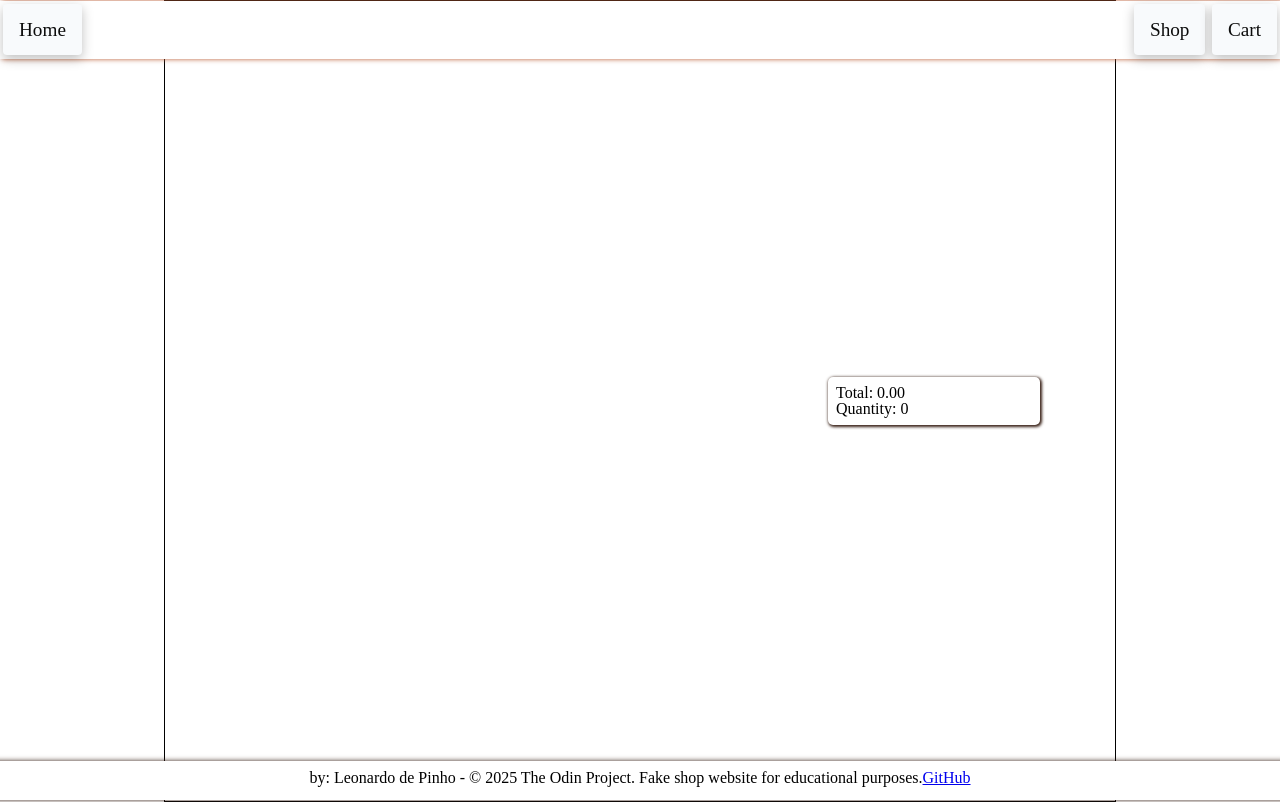
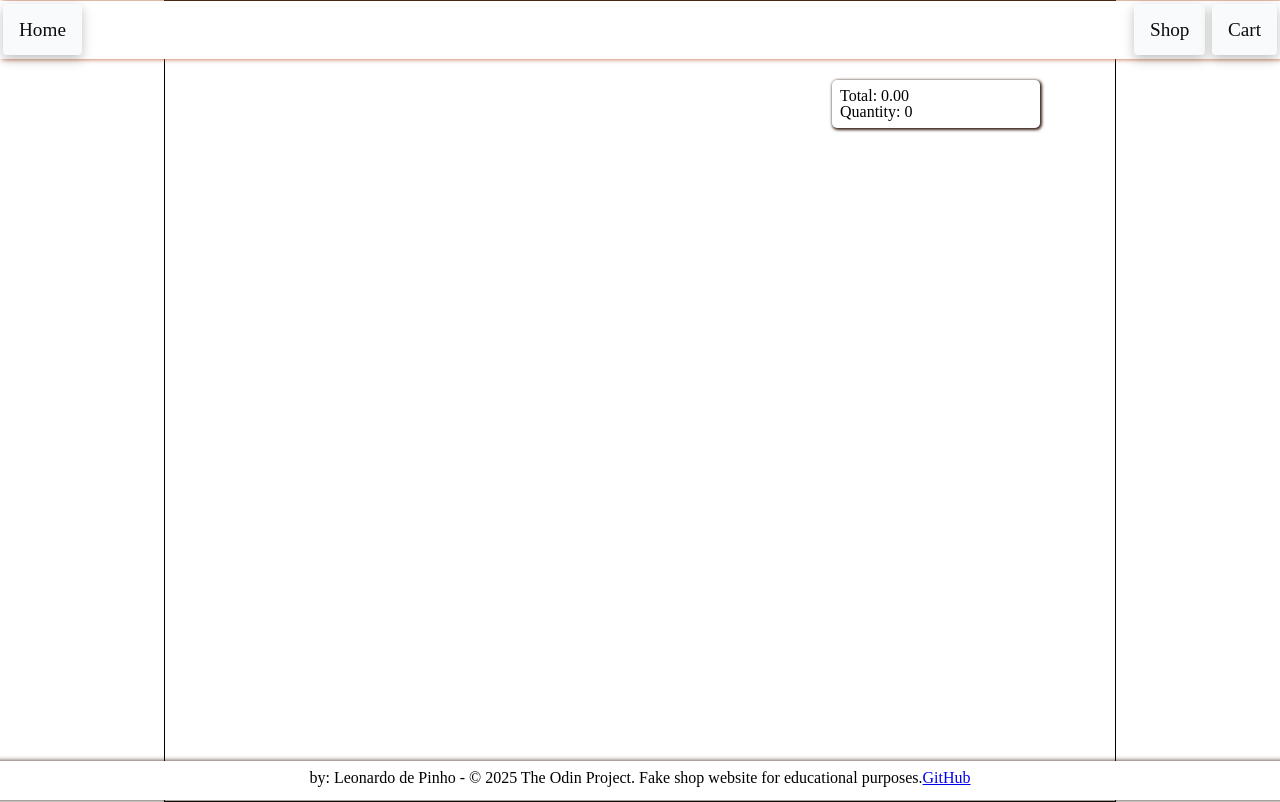
Before and after one commit to Ahab1777/shopping-cart, a React (Vite) app: page /cart in a window 1280 px wide. Built offline with nearby package versions, Linux system fonts and the light colour scheme.

Commit message:
checkout panel stick position fixed

```diff
--- a/src/App.tsx
+++ b/src/App.tsx
@@ -27,9 +27,9 @@ function App() {
         <CartProvider>
             <div className='main'>
                 <Navbar />
-                  <div className="content">
-                      <Outlet/>
-                  </div>
+                <div className="content">
+                    <Outlet/>
+                </div>
                 <footer>
                     <p>by: Leonardo de Pinho - © 2025 The Odin Project. Fake shop website for educational purposes.
                     <a href='https://github.com/Ahab1777/shopping-cart'>GitHub</a>
--- a/src/pages/Cart/Cart.module.css
+++ b/src/pages/Cart/Cart.module.css
@@ -3,10 +3,10 @@
     width: 100%;
     height: 100%;
     justify-content: center;
-    align-items: center;
-    align-self: stretch;
-    justify-self: stretch;
+    align-items: stretch;
     flex: 1;
+    gap: 1rem;
+
 }
 
 .itemList {
@@ -26,4 +26,10 @@
     box-shadow: 1px 1px 3px 1px var(--primary-hover);
     border-radius: 5px;
 
+    /* stays in view */
+    position: sticky;
+    top: 0;
+    z-index: 2;
+    background: white;
+    top: 5rem;
 }
```
